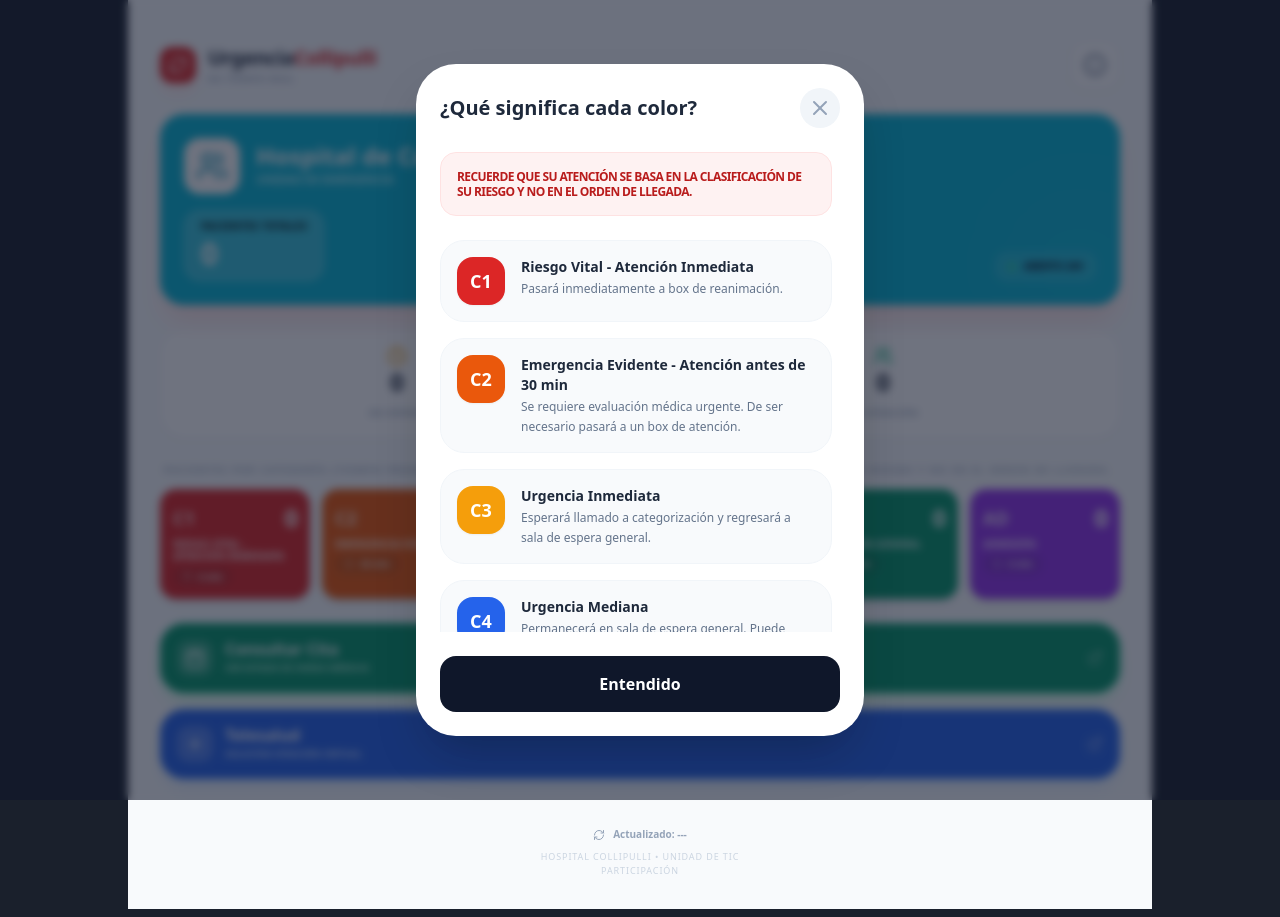
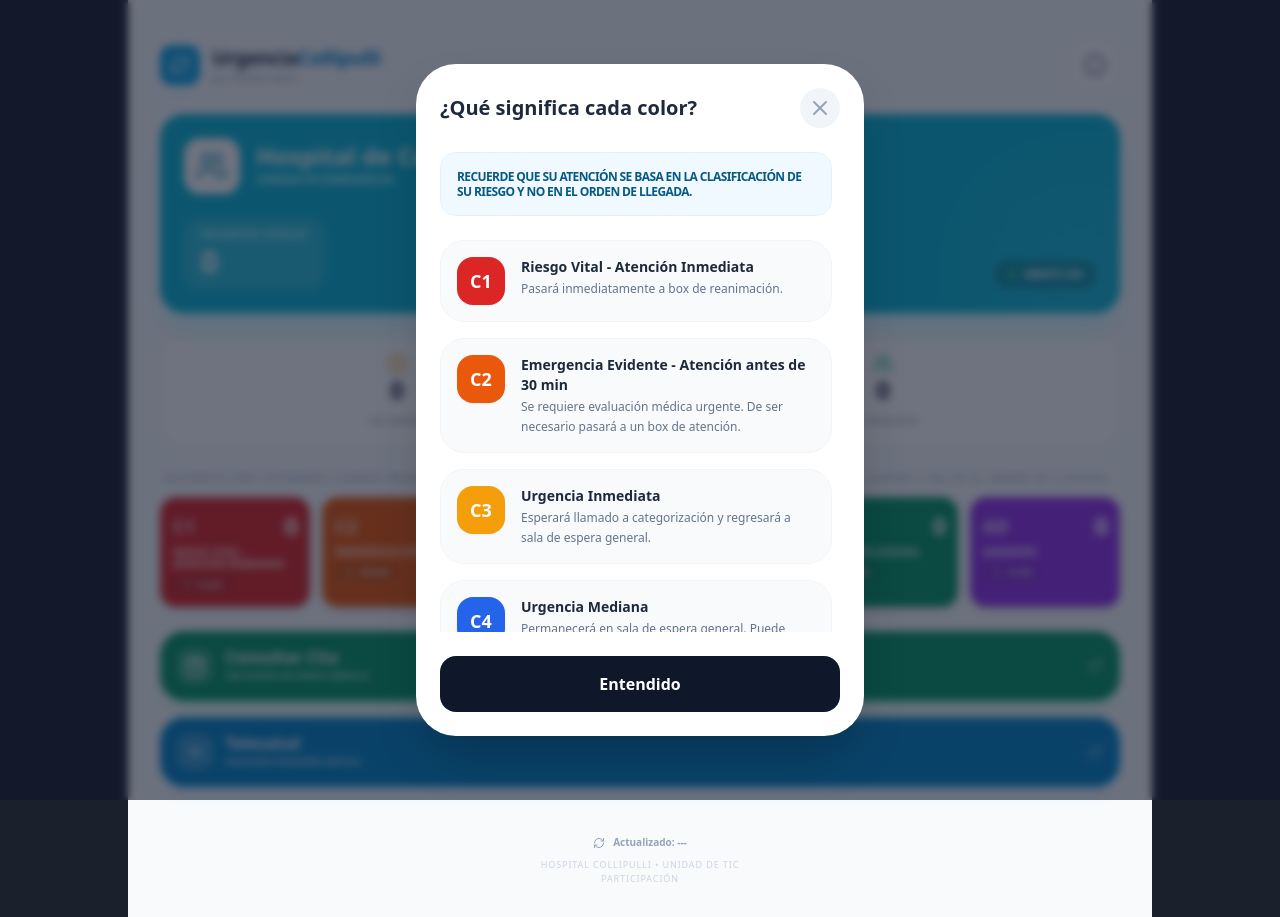
Before and after one commit to ITKris-lab/Fila_Urgencia_Collipulli, a Next.js app: page / in a window 1280 px wide. Both pictures are taken after a click on the button 1095 px from the left and 65 px from the top of the page. Built offline with nearby package versions, Linux system fonts and the light colour scheme; no server answers.

Commit message:
interfaz 2.0

```diff
--- a/app/page.tsx
+++ b/app/page.tsx
@@ -52,8 +52,8 @@ export default function Dashboard() {
     return (
       <div className="flex items-center justify-center min-h-screen bg-slate-50">
         <div className="flex flex-col items-center gap-4">
-          <RefreshCw className="w-10 h-10 text-red-600 animate-spin" />
-          <p className="text-slate-400 font-bold text-xs uppercase tracking-widest">Cargando datos...</p>
+          <RefreshCw className="w-10 h-10 text-sky-500 animate-spin" />
+          <p className="text-slate-400 font-bold text-xs uppercase tracking-widest animate-pulse">Cargando datos...</p>
         </div>
       </div>
     );
@@ -68,61 +68,66 @@ export default function Dashboard() {
   ];
 
   return (
-    <main className="min-h-screen bg-slate-50 text-slate-900 p-4 sm:p-6 md:p-8 max-w-md sm:max-w-xl md:max-w-3xl lg:max-w-5xl mx-auto font-sans pb-12">
+    <main className="min-h-screen bg-slate-50 text-slate-900 p-4 sm:p-6 md:p-8 max-w-md sm:max-w-xl md:max-w-3xl lg:max-w-5xl mx-auto font-sans pb-12 transition-all duration-300">
       {/* Header */}
       <header className="flex items-center justify-between mb-6 pt-2">
         <div className="flex items-center gap-3">
-          <div className="bg-red-600 p-2 rounded-xl shadow-lg shadow-red-100">
-            <RefreshCw className={`w-5 h-5 text-white ${loading ? 'animate-spin' : ''}`} onClick={() => fetchData()} />
+          <div
+            onClick={() => fetchData()}
+            className="bg-sky-500 p-2.5 rounded-xl shadow-lg shadow-sky-100 cursor-pointer active:scale-95 transition-transform duration-200 hover:bg-sky-600"
+          >
+            <RefreshCw className={`w-5 h-5 text-white ${loading ? 'animate-spin' : ''}`} />
           </div>
           <div>
-            <h1 className="font-black text-xl tracking-tight text-slate-800">Urgencia<span className="text-red-600">Collipulli</span></h1>
+            <h1 className="font-black text-xl tracking-tight text-slate-800">
+              Urgencia<span className="text-sky-600">Collipulli</span>
+            </h1>
             <p className="text-[9px] font-bold text-slate-400 uppercase tracking-widest">En tiempo real</p>
           </div>
         </div>
         <button
           onClick={() => setShowInfo(true)}
-          className="bg-white p-3 rounded-2xl shadow-sm border border-slate-200 text-slate-500 hover:text-blue-600 transition-colors"
+          className="bg-white p-3 rounded-2xl shadow-sm border border-slate-200 text-slate-500 hover:text-sky-600 hover:border-sky-200 transition-all duration-200 active:scale-95"
         >
           <Info className="w-6 h-6" />
         </button>
       </header>
 
       {/* Hospital Banner */}
-      <div className="bg-cyan-500 rounded-3xl p-6 mb-6 relative overflow-hidden shadow-xl shadow-red-100">
+      <div className="bg-cyan-500 rounded-3xl p-6 mb-6 relative overflow-hidden shadow-xl shadow-cyan-100 transition-transform duration-300 hover:scale-[1.01]">
         <div className="relative z-10">
-          <div className="flex items-center gap-4 mb-4">
+          <div className="flex items-center gap-4 mb-6">
              <div className="bg-white p-3 rounded-2xl shadow-inner">
                 <Users className="w-8 h-8 text-cyan-600" />
              </div>
              <div>
                 <h2 className="text-white font-black text-2xl leading-none">Hospital de Collipulli</h2>
-                <p className="text-cyan-100 text-xs font-bold mt-1 uppercase tracking-tighter opacity-80">Unidad de Emergencia</p>
+                <p className="text-cyan-100 text-xs font-bold mt-1 uppercase tracking-tighter opacity-90">Unidad de Emergencia</p>
              </div>
           </div>
 
           <div className="flex justify-between items-end">
-            <div className="bg-white/20 backdrop-blur-md px-4 py-2 rounded-2xl border border-white/30">
-              <span className="block text-black text-[10px] font-bold uppercase tracking-wider mb-0.5">Pacientes Totales</span>
+            <div className="bg-white/15 backdrop-blur-md px-4 py-2 rounded-2xl border border-white/20 shadow-inner transition-all duration-300">
+              <span className="block text-cyan-100 text-[10px] font-bold uppercase tracking-wider mb-0.5">Pacientes Totales</span>
               <span className="text-white text-3xl font-black">{data?.totalPacientes || 0}</span>
             </div>
-            <div className="bg-white/10 px-3 py-1.5 rounded-xl border border-white/10 flex items-center gap-2">
-              <div className="w-2 h-2 bg-emerald-400 rounded-full animate-pulse" />
-              <span className="text-red text-[10px] font-bold uppercase tracking-tighter">Abierto 24h</span>
+            <div className="bg-black/20 px-3 py-1.5 rounded-xl border border-white/20 flex items-center gap-2 backdrop-blur-sm">
+              <div className="w-2 h-2 bg-emerald-400 rounded-full animate-pulse shadow-[0_0_8px_rgba(52,211,153,0.8)]" />
+              <span className="text-white text-[10px] font-bold uppercase tracking-tighter">Abierto 24h</span>
             </div>
           </div>
         </div>
-        <div className="absolute -right-10 -bottom-10 w-40 h-40 bg-white/5 rounded-full blur-3xl" />
+        <div className="absolute -right-10 -bottom-10 w-40 h-40 bg-white/10 rounded-full blur-3xl pointer-events-none" />
       </div>
 
       {/* Metrics Grid */}
       <div className="grid grid-cols-2 gap-3 mb-6">
-        <div className="bg-white rounded-3xl p-4 shadow-sm border border-slate-100 text-center">
+        <div className="bg-white rounded-3xl p-4 shadow-sm border border-slate-100 text-center transition-all duration-200 hover:shadow-md hover:border-slate-200">
           <Clock className="w-5 h-5 text-amber-500 mx-auto mb-1" />
           <span className="block text-2xl font-black text-slate-800 leading-none mb-1">{data?.enEspera || 0}</span>
           <span className="text-slate-400 text-[9px] font-bold uppercase tracking-widest">En Espera</span>
         </div>
-        <div className="bg-white rounded-3xl p-4 shadow-sm border border-slate-100 text-center">
+        <div className="bg-white rounded-3xl p-4 shadow-sm border border-slate-100 text-center transition-all duration-200 hover:shadow-md hover:border-slate-200">
           <Users className="w-5 h-5 text-emerald-500 mx-auto mb-1" />
           <span className="block text-2xl font-black text-slate-800 leading-none mb-1">{data?.enAtencion || 0}</span>
           <span className="text-slate-400 text-[9px] font-bold uppercase tracking-widest">En Atención</span>
@@ -130,7 +135,9 @@ export default function Dashboard() {
       </div>
 
       {/* Categories Grid */}
-      <h3 className="text-slate-400 text-[9px] font-black uppercase tracking-[0.2em] mb-3 pl-1">Pacientes por Categoría (tiempo promedio), Recuerde que su atención se basa en la clasificación de su riesgo y no en el orden de llegada.</h3>
+      <h3 className="text-slate-400 text-[9px] font-black uppercase tracking-[0.2em] mb-3 pl-1">
+        Pacientes por Categoría (tiempo promedio), Recuerde que su atención se basa en la clasificación de su riesgo y no en el orden de llegada.
+      </h3>
       <div className="grid grid-cols-2 sm:grid-cols-3 lg:grid-cols-6 gap-3 mb-6">
         <CategoryCard
           label="C1"
@@ -181,7 +188,7 @@ export default function Dashboard() {
         href="https://www.esissan.cl/WsConsultaAg"
         target="_blank"
         rel="noopener noreferrer"
-        className="block bg-emerald-600 hover:bg-emerald-700 transition-colors rounded-3xl p-4 mb-4 shadow-lg shadow-emerald-100 border border-emerald-500"
+        className="block bg-emerald-600 hover:bg-emerald-700 transition-all duration-200 rounded-3xl p-4 mb-4 shadow-lg shadow-emerald-100 border border-emerald-500 hover:scale-[1.01] active:scale-95"
       >
         <div className="flex items-center justify-between">
           <div className="flex items-center gap-3">
@@ -197,12 +204,12 @@ export default function Dashboard() {
         </div>
       </a>
 
-      {/* Telesalud Section (Moved to end) */}
+      {/* Telesalud Section */}
       <a
         href="https://telesalud.gob.cl"
         target="_blank"
         rel="noopener noreferrer"
-        className="block bg-blue-600 hover:bg-blue-700 transition-colors rounded-3xl p-4 mb-8 shadow-lg shadow-blue-100 border border-blue-500"
+        className="block bg-sky-600 hover:bg-sky-700 transition-all duration-200 rounded-3xl p-4 mb-8 shadow-lg shadow-sky-100 border border-sky-500 hover:scale-[1.01] active:scale-95"
       >
         <div className="flex items-center justify-between">
           <div className="flex items-center gap-3">
@@ -211,7 +218,7 @@ export default function Dashboard() {
             </div>
             <div>
               <p className="text-white font-black text-base leading-none">Telesalud</p>
-              <p className="text-blue-100 text-[9px] mt-1 font-bold uppercase">Solicitar atención virtual</p>
+              <p className="text-sky-100 text-[9px] mt-1 font-bold uppercase">Solicitar atención virtual</p>
             </div>
           </div>
           <ExternalLink className="w-4 h-4 text-white/50" />
@@ -220,19 +227,19 @@ export default function Dashboard() {
 
       {/* Modal de Información */}
       {showInfo && (
-        <div className="fixed inset-0 z-50 flex items-end sm:items-center justify-center p-4 bg-slate-900/60 backdrop-blur-sm transition-opacity">
-          <div className="bg-white w-full max-w-md rounded-t-[2.5rem] sm:rounded-[2.5rem] shadow-2xl overflow-hidden">
+        <div className="fixed inset-0 z-50 flex items-end sm:items-center justify-center p-4 bg-slate-900/60 backdrop-blur-sm transition-opacity duration-300">
+          <div className="bg-white w-full max-w-md rounded-t-[2.5rem] sm:rounded-[2.5rem] shadow-2xl overflow-hidden transform transition-all duration-300 animate-in fade-in zoom-in-95">
             <div className="p-6">
               <div className="flex justify-between items-center mb-6">
                 <h3 className="text-xl font-black text-slate-800">¿Qué significa cada color?</h3>
-                <button onClick={() => setShowInfo(false)} className="p-2 bg-slate-100 rounded-full text-slate-400 hover:text-slate-600">
+                <button onClick={() => setShowInfo(false)} className="p-2 bg-slate-100 rounded-full text-slate-400 hover:text-slate-600 transition-colors">
                   <X className="w-6 h-6" />
                 </button>
               </div>
 
               <div className="space-y-4 max-h-[60vh] overflow-y-auto pr-2">
-                <div className="bg-red-50 border border-red-100 p-4 rounded-2xl mb-6">
-                  <p className="text-red-700 text-xs font-bold leading-tight uppercase tracking-tighter">
+                <div className="bg-sky-50 border border-sky-100 p-4 rounded-2xl mb-6">
+                  <p className="text-sky-800 text-xs font-bold leading-tight uppercase tracking-tighter">
                     Recuerde que su atención se basa en la clasificación de su riesgo y no en el orden de llegada.
                   </p>
                 </div>
@@ -276,7 +283,7 @@ export default function Dashboard() {
 
 function CategoryCard({ label, desc, value, time, color }: { label: string, desc: string, value: number, time: string, color: string }) {
   return (
-    <div className={`${color} rounded-2xl p-3 flex flex-col gap-1 shadow-md transition-all active:scale-95 border border-white/10 relative overflow-hidden group`}>
+    <div className={`${color} rounded-2xl p-3 flex flex-col gap-1 shadow-md transition-all duration-200 hover:scale-[1.02] hover:shadow-lg active:scale-95 border border-white/10 relative overflow-hidden group cursor-pointer`}>
       <div className="flex justify-between items-center relative z-10">
         <span className="text-white font-black text-lg opacity-80">{label}</span>
         <span className="text-white font-black text-2xl tracking-tighter">{value}</span>
```
